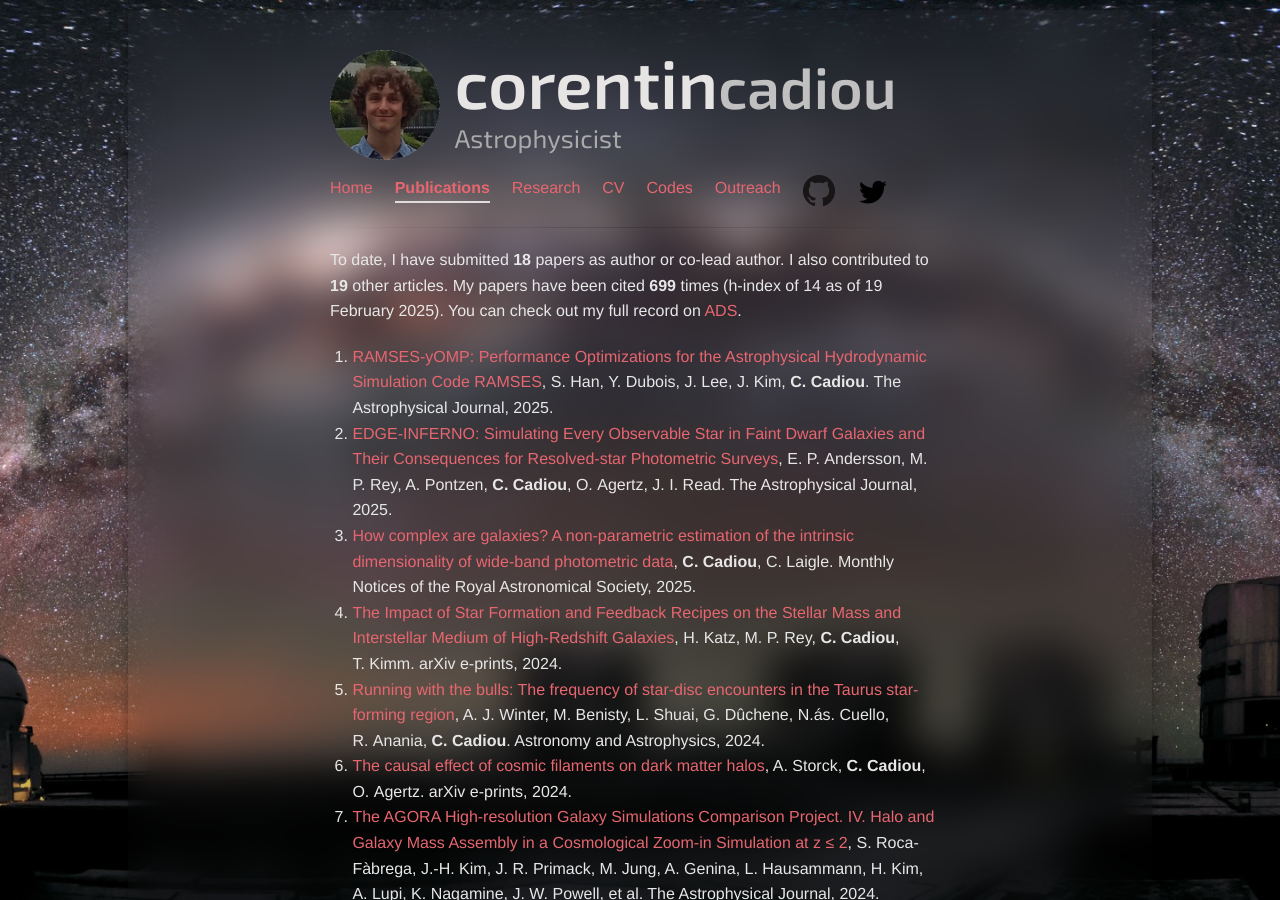
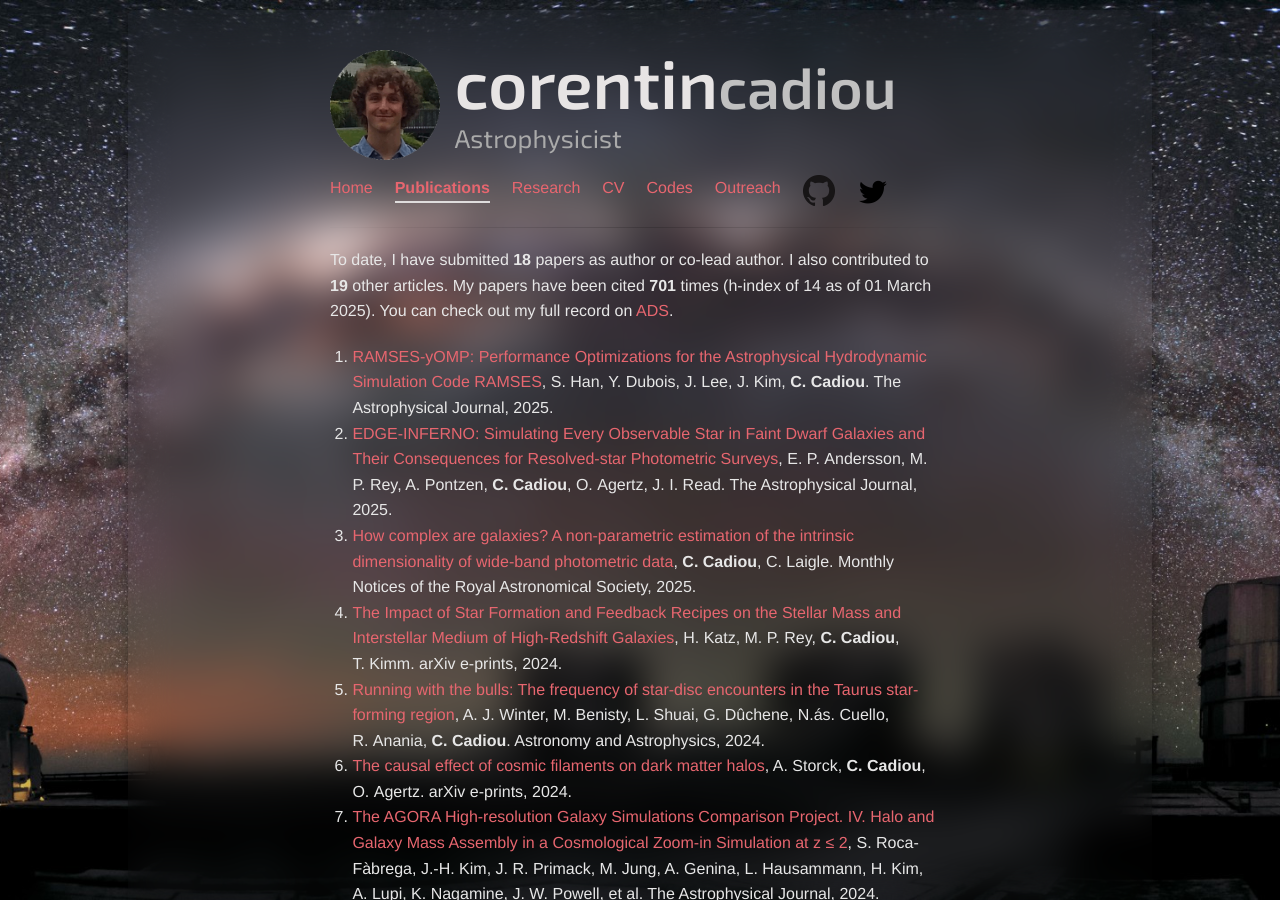
Before and after one commit to cphyc/cphyc.github.io, a Jekyll site: the page built from publications/index.html, in a window 1280 px wide and 900 px high. Built offline with Jekyll 4.4.1, drawn with Linux system fonts in a browser that asks for light colours; nearby versions of some CDN libraries.

Commit message:
chore: autopublish 2025-03-01T00:01:54Z

```diff
--- a/publications/index.html
+++ b/publications/index.html
@@ -8,7 +8,7 @@ description: My Publications
 <p>
   To date, I have submitted <b>18</b> papers as author or co-lead author.
   I also contributed to <b>19</b> other articles.
-  My papers have been cited <b>699</b> times (h-index of 14 as of 19 February 2025).
+  My papers have been cited <b>701</b> times (h-index of 14 as of 01 March 2025).
   You can check out my full record on <a href="https://ui.adsabs.harvard.edu/search/q=((author%3A%22Cadiou%2C%20C%22))%20-bibstem%3A%22zndo%22%20collection%3Aastronomy&sort=date%20desc%2C%20bibcode%20desc&p_=0" target="_blank">ADS</a>.
 </p>
 <ol>
```
Also changed, not shown: 2 other files.
